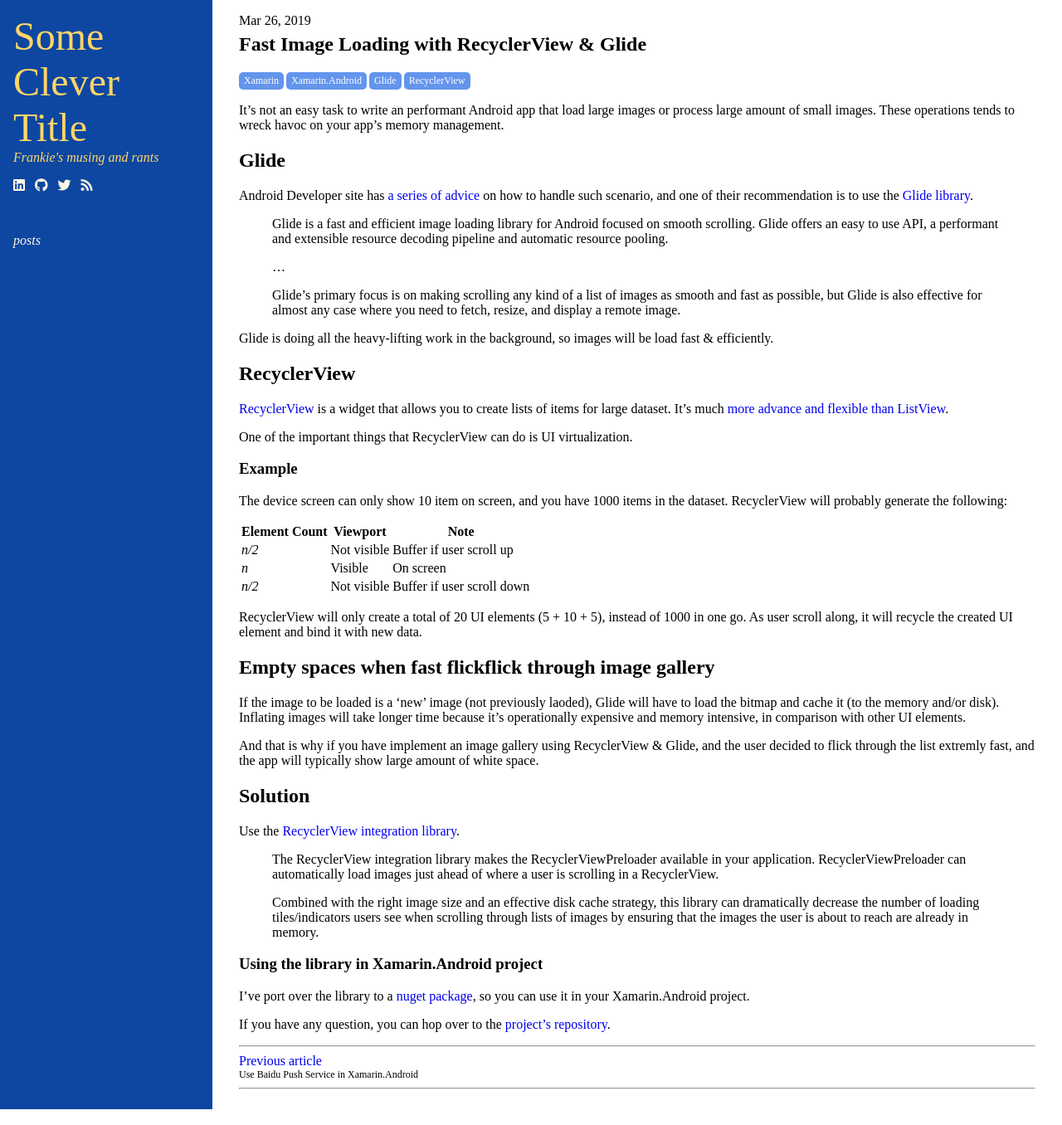
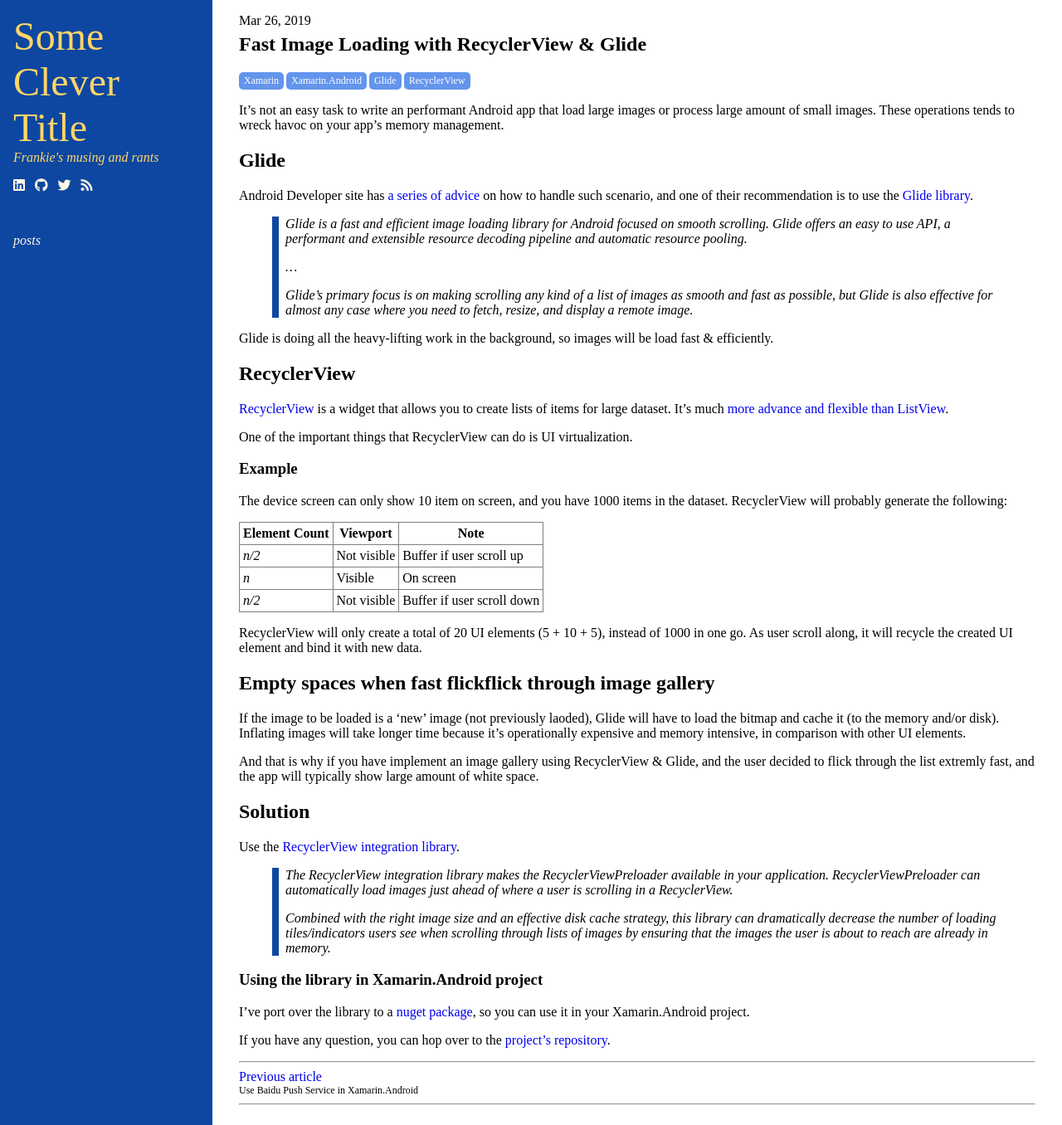
Before and after one commit to xyfoo/xyfoo.github.io, a Jekyll site: the page built from index.md, in a window 1280 px wide. Shown: the whole page at 83% size. Built offline with Jekyll 4.4.1, drawn with Linux system fonts in a browser that asks for light colours; nearby versions of some CDN libraries; some web fonts are replaced; comment, search, counter and statistics services are not loaded.

Commit message:
CSS updated

```diff
--- a/_includes/head.html
+++ b/_includes/head.html
@@ -63,6 +63,10 @@
 
         }
 
+        .article-nav-title {
+            font-size: 0.75em;
+        }
+
         code {
             background-color: rgba(27,31,35,.05);
             padding: 0.2em 0.4em;
@@ -71,20 +75,24 @@
             font-size: 1.1em;
         }
 
-        .article-nav-title {
-            font-size: 0.75em;
+        blockquote {
+            border-left: 0.5rem solid #0D47A1;
+            padding-left: 0.5rem;
+            font-style: italic;
+        }
+
+        table {
+            border-collapse: collapse;
+        }
+
+        th, td {
+            border: 1px solid gray;
+            padding: 0.25rem;
         }
 
         a {
             text-decoration-line: none;
         }
-
-
-
-
-
-
-
 
         .page-nav-link {
             font-size: 0.75em;
```
